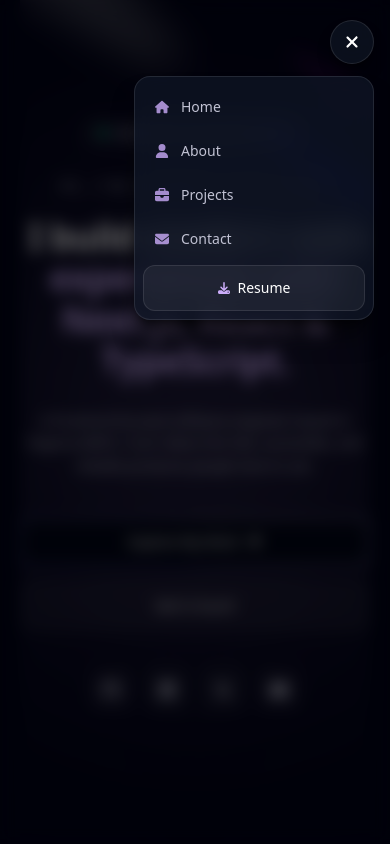
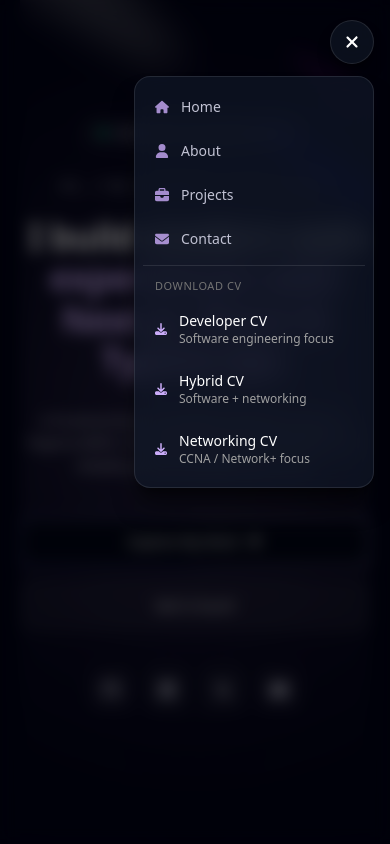
Before and after one commit to Osikoya17/portfolio_1, a Next.js app: page / in a window 390 px wide. Both pictures are taken after a click on the button "Open menu". Shown: the top 844 px of the page. Built offline with nearby package versions, Linux system fonts and the light colour scheme.

Commit message:
Design dropdown on nav bar to download multiple cv

```diff
--- a/components/ui/FloatingNav.tsx
+++ b/components/ui/FloatingNav.tsx
@@ -1,8 +1,8 @@
 "use client";
 import React, { useState } from "react";
 import { motion, useScroll, useMotionValueEvent } from "motion/react";
-import { FaDownload } from "react-icons/fa6";
 import { cn } from "@/utils/cn";
+import { ResumeMenu } from "./ResumeMenu";
 
 type NavItem = {
   name: string;
@@ -57,18 +57,7 @@ export const FloatingNav = ({
         </a>
       ))}
 
-      <a
-        href="/resume.pdf"
-        download="Osikoya-Olaoluwa-CV.pdf"
-        target="_blank"
-        rel="noopener noreferrer"
-        aria-label="Download résumé (PDF)"
-        className="relative ml-1 inline-flex items-center gap-2 rounded-full border border-white/10 bg-white/5 px-4 py-2 text-sm font-medium text-white transition-colors hover:border-purple/40 hover:bg-white/10"
-      >
-        <FaDownload className="text-xs text-purple" />
-        <span>Resume</span>
-        <span className="absolute inset-x-0 -bottom-px mx-auto h-px w-1/2 bg-gradient-to-r from-transparent via-purple to-transparent" />
-      </a>
+      <ResumeMenu />
     </motion.div>
   );
 };
--- a/components/ui/MobileNav.tsx
+++ b/components/ui/MobileNav.tsx
@@ -2,7 +2,7 @@
 import React, { useEffect, useState } from "react";
 import { motion, AnimatePresence } from "motion/react";
 import { FaBars, FaXmark, FaDownload } from "react-icons/fa6";
-import { cn } from "@/utils/cn";
+import { resumeVariants } from "@/data";
 
 type NavItem = {
   name: string;
@@ -102,17 +102,28 @@ export const MobileNav = ({
                 </a>
               ))}
 
+              {/* Résumé / CV variants */}
+              <div className="my-1 h-px bg-white/10" />
+              <p className="px-3 pb-1 pt-2 text-[11px] font-medium uppercase tracking-wider text-neutral-500">
+                Download CV
+              </p>
+              {resumeVariants.map((r) => (
                 <a
-                href="/resume.pdf"
-                download="Osikoya-Olaoluwa-CV.pdf"
+                  key={r.id}
+                  href={r.file}
+                  download={r.downloadAs}
                   target="_blank"
                   rel="noopener noreferrer"
                   onClick={close}
-                className="mt-1 flex items-center justify-center gap-2 rounded-xl border border-white/10 bg-white/5 px-3 py-3 text-sm font-medium text-white transition-colors hover:border-purple/40 hover:bg-white/10"
+                  className="flex items-center gap-3 rounded-xl px-3 py-3 text-sm text-white-200 transition-colors hover:bg-white/5 hover:text-white"
                 >
-                <FaDownload className="text-xs text-purple" />
-                <span>Resume</span>
+                  <FaDownload className="shrink-0 text-xs text-purple" />
+                  <span className="flex flex-col">
+                    <span className="text-white">{r.label}</span>
+                    <span className="text-xs text-neutral-400">{r.description}</span>
+                  </span>
                 </a>
+              ))}
             </motion.nav>
           </>
         )}
--- /dev/null
+++ b/components/ui/ResumeMenu.tsx
@@ -0,0 +1,89 @@
+"use client";
+import { useEffect, useRef, useState } from "react";
+import { motion, AnimatePresence } from "motion/react";
+import { FaDownload, FaChevronDown } from "react-icons/fa6";
+import { resumeVariants } from "@/data";
+
+/**
+ * Desktop "Resume" control: a pill button that opens a dropdown of CV
+ * variants to download. Closes on outside-click and Escape.
+ */
+export const ResumeMenu = () => {
+  const [open, setOpen] = useState(false);
+  const ref = useRef<HTMLDivElement>(null);
+
+  useEffect(() => {
+    if (!open) return;
+    const onKey = (e: KeyboardEvent) => {
+      if (e.key === "Escape") setOpen(false);
+    };
+    const onPointerDown = (e: MouseEvent) => {
+      if (ref.current && !ref.current.contains(e.target as Node)) setOpen(false);
+    };
+    window.addEventListener("keydown", onKey);
+    window.addEventListener("mousedown", onPointerDown);
+    return () => {
+      window.removeEventListener("keydown", onKey);
+      window.removeEventListener("mousedown", onPointerDown);
+    };
+  }, [open]);
+
+  return (
+    <div ref={ref} className="relative ml-1">
+      <button
+        type="button"
+        onClick={() => setOpen((v) => !v)}
+        aria-haspopup="menu"
+        aria-expanded={open}
+        className="relative inline-flex items-center gap-2 rounded-full border border-white/10 bg-white/5 px-4 py-2 text-sm font-medium text-white transition-colors hover:border-purple/40 hover:bg-white/10"
+      >
+        <FaDownload className="text-xs text-purple" />
+        <span>Resume</span>
+        <FaChevronDown
+          className={`text-[10px] text-purple transition-transform duration-200 ${
+            open ? "rotate-180" : ""
+          }`}
+        />
+        <span className="absolute inset-x-0 -bottom-px mx-auto h-px w-1/2 bg-gradient-to-r from-transparent via-purple to-transparent" />
+      </button>
+
+      <AnimatePresence>
+        {open && (
+          <motion.div
+            role="menu"
+            initial={{ opacity: 0, y: -8, scale: 0.96 }}
+            animate={{ opacity: 1, y: 0, scale: 1 }}
+            exit={{ opacity: 0, y: -8, scale: 0.96 }}
+            transition={{ duration: 0.18, ease: [0.22, 1, 0.36, 1] }}
+            className="absolute right-0 top-[calc(100%+0.6rem)] w-64 origin-top-right overflow-hidden rounded-2xl border border-white/10 bg-black-200/95 p-2 shadow-xl shadow-black/50 backdrop-blur-md"
+          >
+            {resumeVariants.map((r) => (
+              <a
+                key={r.id}
+                href={r.file}
+                download={r.downloadAs}
+                target="_blank"
+                rel="noopener noreferrer"
+                role="menuitem"
+                onClick={() => setOpen(false)}
+                className="flex items-start gap-3 rounded-xl px-3 py-2.5 text-left transition-colors hover:bg-white/5"
+              >
+                <span className="mt-0.5 flex h-8 w-8 shrink-0 items-center justify-center rounded-lg border border-white/10 bg-white/5 text-purple">
+                  <FaDownload className="text-xs" />
+                </span>
+                <span className="min-w-0">
+                  <span className="block text-sm font-medium text-white">
+                    {r.label}
+                  </span>
+                  <span className="block truncate text-xs text-neutral-400">
+                    {r.description}
+                  </span>
+                </span>
+              </a>
+            ))}
+          </motion.div>
+        )}
+      </AnimatePresence>
+    </div>
+  );
+};
--- a/data/index.ts
+++ b/data/index.ts
@@ -52,6 +52,39 @@ export const navItems = [
   { name: "About", link: "#about", icon: FaUser },
   { name: "Projects", link: "#projects", icon: FaBriefcase },
   { name: "Contact", link: "#contact", icon: FaEnvelope },
+];
+
+export type ResumeVariant = {
+  id: string;
+  label: string;
+  description: string;
+  file: string; // path served from /public
+  downloadAs: string; // clean filename applied on download
+};
+
+// Downloadable CV variants offered by the nav "Resume" chooser.
+export const resumeVariants: ResumeVariant[] = [
+  {
+    id: "developer",
+    label: "Developer CV",
+    description: "Software engineering focus",
+    file: "/resume.pdf",
+    downloadAs: "Osikoya-Olaoluwa-Developer-CV.pdf",
+  },
+  {
+    id: "hybrid",
+    label: "Hybrid CV",
+    description: "Software + networking",
+    file: "/OSIKOYA_OLAOLUWA_DAVID_CV_Hybrid.pdf",
+    downloadAs: "Osikoya-Olaoluwa-Hybrid-CV.pdf",
+  },
+  {
+    id: "networking",
+    label: "Networking CV",
+    description: "CCNA / Network+ focus",
+    file: "/OSIKOYA_OLAOLUWA_DAVID_CV_Networking.docx.pdf",
+    downloadAs: "Osikoya-Olaoluwa-Networking-CV.pdf",
+  },
 ];
 
 export type GridVariant =
```
Also changed, not shown: 2 other files (tests, documents, lock files or other folders). Lines whose indentation alone changed are shown as unchanged.
